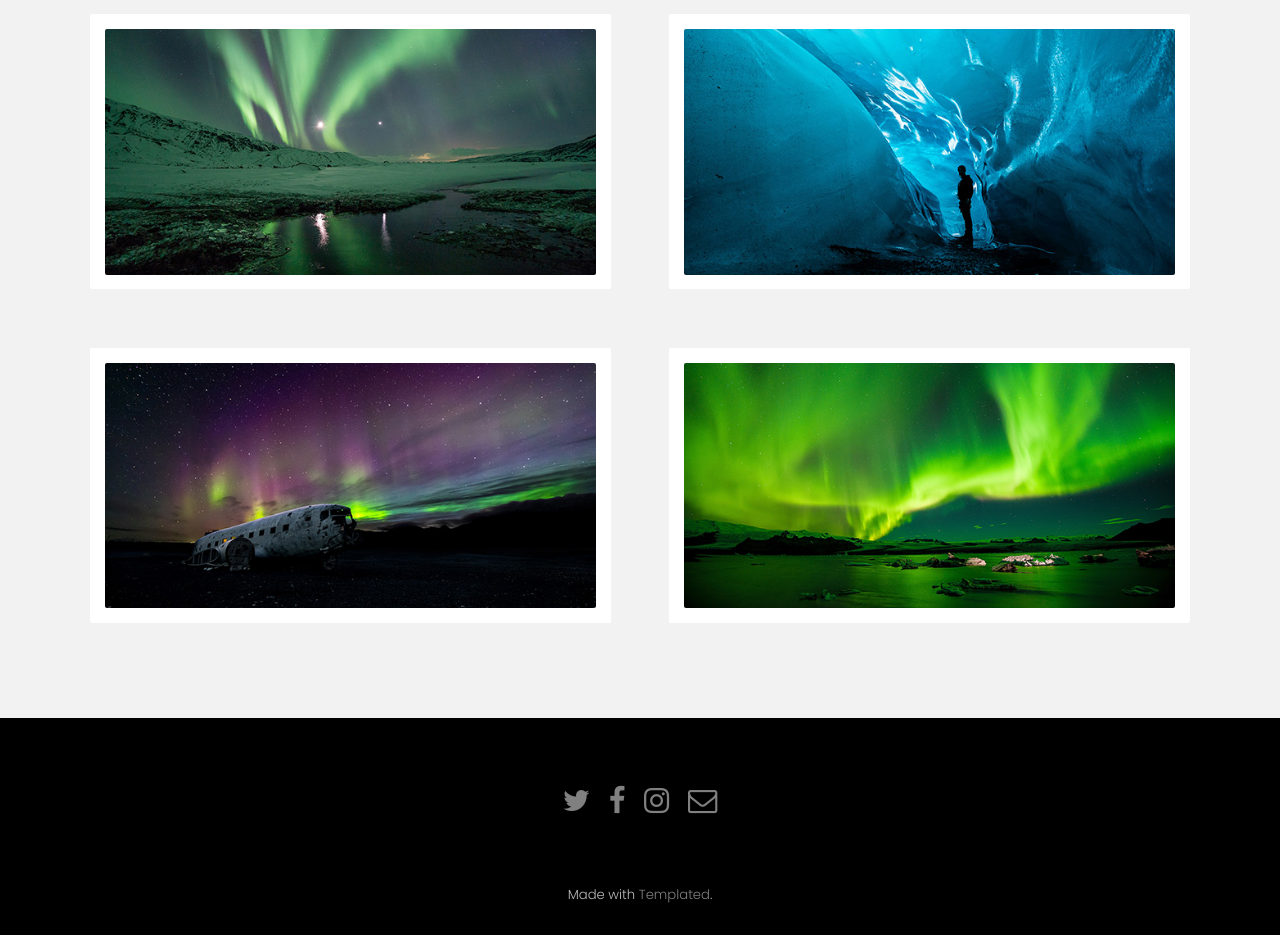
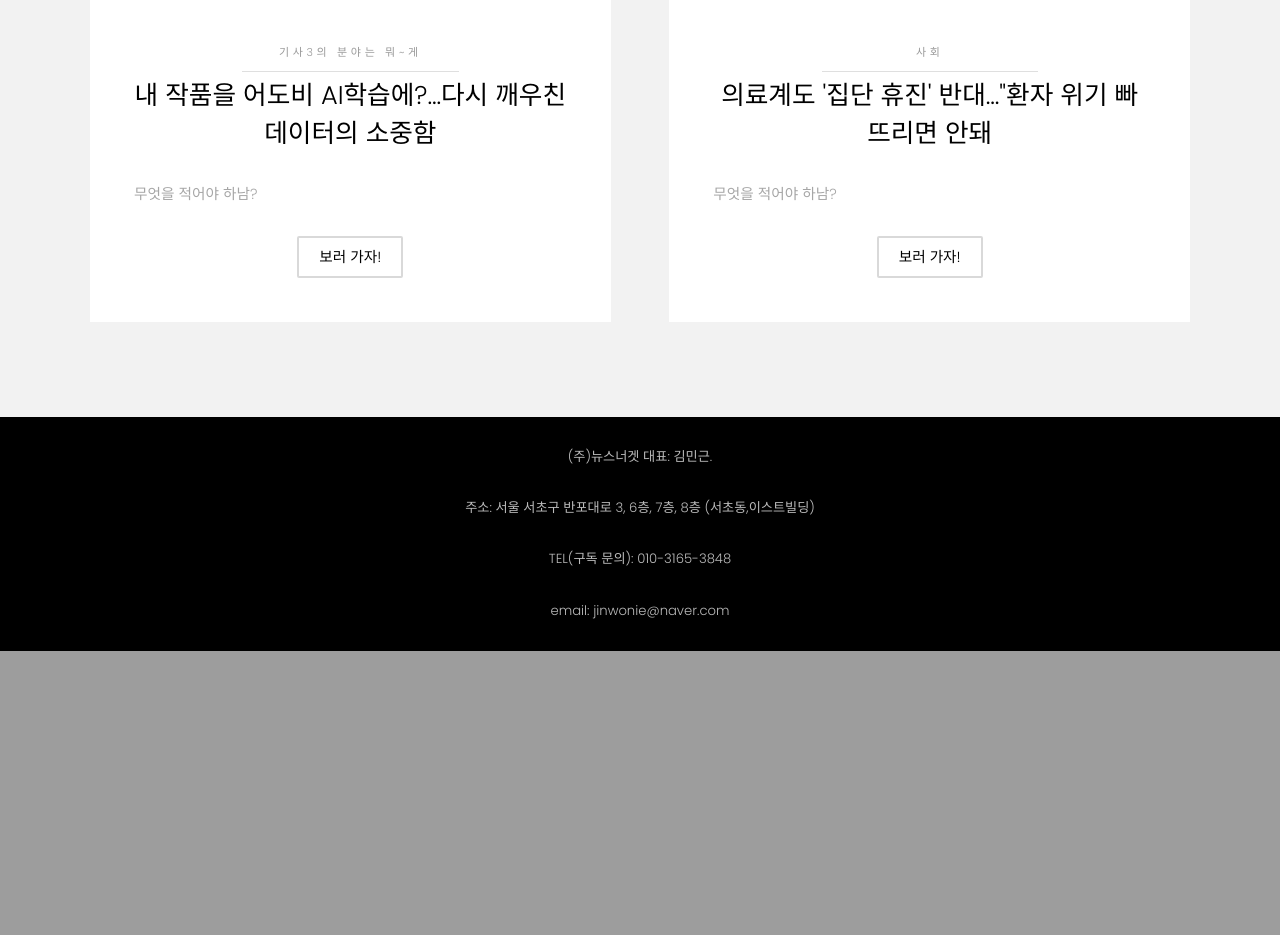
Before and after one commit to nwsugz/EasyNews, a Flask app: page / in a window 1280 px wide. Shown: the part 1829-2764 px from the top of the page. After the commit the page ends 2480 px from the top, so only its background shows below. Run offline with Flask 3, Linux system fonts and the light colour scheme.

Commit message:
apply imgs

```diff
--- a/app/static/css/main.css
+++ b/app/static/css/main.css
@@ -4001,7 +4001,7 @@
 /* Banner */
 
 	.banner {
-		background-color: #8a4680;
+		background-color: #FFFFFF;
 		color: #e2d1df;
 		padding: 8em 0;
 		position: relative;
--- a/app/templates/index.html
+++ b/app/templates/index.html
@@ -12,43 +12,42 @@
 	<body>
 
 		<!-- Header -->
-			<header id="header" class="alt"><div class="logo"><a href="index"></span></a></div>
+			<header id="header" class="alt"><div class="logo"><img src="static/images/nugget.PNG" width="40" height="40" margin-top : 10px><a href="index"> News <span>nugget</span></a></div>
 				<a href="#menu">Menu</a>
 			</header><!-- Nav --><nav id="menu"><ul class="links"><li><a href="index">Home</a></li>
-					<li><a href="generic">Generic</a></li>
-					<li><a href="elements">Elements</a></li>
-				</ul></nav><!-- Banner --><section class="banner full"><article><img src="static/images/slide01.jpg" alt="" width="1440" height="961"><div class="inner">
-						<header><p>A free responsive web site template by <a href="https://templated.co">TEMPLATED</a></p>
-							<h2>안녕하세요 천진원입니다</h2>
+					<li><a href="generic">내 정보</a></li>
+					<li><a href="elements">설정</a></li>
+				</ul></nav><!-- Banner --><section class="banner full"><article><img src="static/images/AI.jpg" alt="" width="1440" height="961"><div class="inner">
+						<header><p>Artificial intelligence</a></p>
+							<h2>인공지능</h2>
 						</header></div>
-				</article><article><img src="static/images/slide02.jpg" alt="" width="1440" height="961"><div class="inner">
-						<header><p>Lorem ipsum dolor sit amet nullam feugiat</p>
-							<h2>발표 시작하겠습니다</h2>
+				</article><article><img src="static/images/Economy.png" alt="" width="1440" height="961"><div class="inner">
+						<header><p>Economy</p>
+							<h2>경제</h2>
 						</header></div>
-				</article><article><img src="static/images/slide03.jpg" alt="" width="1440" height="962"><div class="inner">
-						<header><p>Sed cursus aliuam veroeros lorem ipsum nullam</p>
-							<h2>Tempus</h2>
+				</article><article><img src="static/images/Culture.png" alt="" width="1440" height="962"><div class="inner">
+						<header><p>Culture</p>
+							<h2>문화</h2>
 						</header></div>
-				</article><article><img src="static/images/slide04.jpg" alt="" width="1440" height="961"><div class="inner">
-						<header><p>Adipiscing lorem ipsum feugiat sed phasellus consequat</p>
-							<h2>Etiam</h2>
+				</article><article><img src="static/images/Global.png" alt="" width="1440" height="961"><div class="inner">
+						<header><p>Global</p>
+							<h2>세계</h2>
 						</header></div>
-				</article><article><img src="static/images/slide05.jpg" alt="" width="1440" height="962"><div class="inner">
-						<header><p>Ipsum dolor sed magna veroeros lorem ipsum</p>
-							<h2>Adipiscing</h2>
+				</article><article><img src="static/images/Society.png" alt="" width="1440" height="962"><div class="inner">
+						<header><p>Society</p>
+							<h2>사회</h2>
 						</header></div>
 				</article></section><!-- One --><section id="one" class="wrapper style2"><div class="inner">
 					<div class="grid-style">
-
 						<div>
 							<div class="box">
 								<div class="image fit">
-									<img src="static/images/pic02.jpg" alt="" width="600" height="300"></div>
+									<img src="static/images/result1.jpg" alt="" width="600" height="300"></div>
 								<div class="content">
-									<header class="align-center"><p>maecenas sapien feugiat ex purus</p>
-										<h2>Lorem ipsum dolor</h2>
-									</header><p> Cras aliquet urna ut sapien tincidunt, quis malesuada elit facilisis. Vestibulum sit amet tortor velit. Nam elementum nibh a libero pharetra elementum. Maecenas feugiat ex purus, quis volutpat lacus placerat malesuada.</p>
-									<footer class="align-center"><a href="#" class="button alt">Learn More</a>
+									<header class="align-center"><p>기사1의 분야는 뭐~게</p>
+										<h2>급발진 의심사고 시 제조사가 결함 입증해야"…도현이법 재청원</h2>
+									</header><p> 무엇을 적어야 하남? </p>
+									<footer class="align-center"><a href="#" class="button alt">보러 가자!</a>
 									</footer></div>
 							</div>
 						</div>
@@ -56,23 +55,55 @@
 						<div>
 							<div class="box">
 								<div class="image fit">
-									<img src="static/images/pic03.jpg" alt="" width="600" height="300"></div>
+									<img src="static/images/result4.jpg" alt="" width="600" height="300"></div>
 								<div class="content">
-									<header class="align-center"><p>mattis elementum sapien pretium tellus</p>
-										<h2>Vestibulum sit amet</h2>
-									</header><p> Cras aliquet urna ut sapien tincidunt, quis malesuada elit facilisis. Vestibulum sit amet tortor velit. Nam elementum nibh a libero pharetra elementum. Maecenas feugiat ex purus, quis volutpat lacus placerat malesuada.</p>
-									<footer class="align-center"><a href="#" class="button alt">Learn More</a>
+									<header class="align-center"><p>기사2의 분야는 뭐~게</p>
+										<h2>현대차 노사, 장애 아동 위한 교통안전 체험 행사 지원</h2>
+									</header><p> 무엇을 적어야 하남? </p>
+									<footer class="align-center"><a href="#" class="button alt">보러 가자!</a>
+									</footer></div>
+							</div>
+						</div>
+
+					</div>
+			<!-- add -->
+					<div class="grid-style">
+						<div>
+							<div class="box">
+								<div class="image fit">
+									<img src="static/images/result7.jpg" alt="" width="600" height="300"></div>
+								<div class="content">
+									<header class="align-center"><p>기사3의 분야는 뭐~게</p>
+										<h2>내 작품을 어도비 AI학습에?…다시 깨우친 데이터의 소중함</h2>
+									</header><p> 무엇을 적어야 하남? </p>
+									<footer class="align-center"><a href="#" class="button alt">보러 가자!</a>
+									</footer></div>
+							</div>
+						</div>
+
+						<div>
+							<div class="box">
+								<div class="image fit">
+									<img src="static/images/result33.jpg" alt="" width="600" height="300"></div>
+								<div class="content">
+									<header class="align-center"><p>사회</p>
+										<h2>의료계도 '집단 휴진' 반대…"환자 위기 빠뜨리면 안돼</h2>
+									</header><p> 무엇을 적어야 하남? </p>
+									<footer class="align-center"><a href="#" class="button alt">보러 가자!</a>
 									</footer></div>
 							</div>
 						</div>
 
 					</div>
 				</div>
-			</section><!-- Two --><section id="two" class="wrapper style3"><div class="inner">
-					<header class="align-center"><p>Nam vel ante sit amet libero scelerisque facilisis eleifend vitae urna</p>
-						<h2>Morbi maximus justo</h2>
-					</header></div>
-			</section><!-- Three --><section id="three" class="wrapper style2"><div class="inner">
+<!--			</section>&lt;!&ndash; Two &ndash;&gt;<section id="two" class="wrapper style3"><div class="inner">-->
+<!--					<header class="align-center"><p>Nam vel ante sit amet libero scelerisque facilisis eleifend vitae urna</p>-->
+<!--						<h2>Morbi maximus justo</h2>-->
+<!--					</header></div>-->
+			</section>
+		<!-- Three -->
+		<!--
+		<section id="three" class="wrapper style2"><div class="inner">
 					<header class="align-center"><p class="special">Nam vel ante sit amet libero scelerisque facilisis eleifend vitae urna</p>
 						<h2>Morbi maximus justo</h2>
 					</header><div class="gallery">
@@ -98,14 +129,32 @@
 						</div>
 					</div>
 				</div>
-			</section><!-- Footer --><footer id="footer"><div class="container">
+			</section>
+			-->
+			<!-- Footer -->
+		<!--
+		<footer id="footer"><div class="container">
 					<ul class="icons"><li><a href="#" class="icon fa-twitter"><span class="label">Twitter</span></a></li>
 						<li><a href="#" class="icon fa-facebook"><span class="label">Facebook</span></a></li>
 						<li><a href="#" class="icon fa-instagram"><span class="label">Instagram</span></a></li>
 						<li><a href="#" class="icon fa-envelope-o"><span class="label">Email</span></a></li>
 					</ul></div>
-			</footer><div class="copyright">
-			Made with <a href="https://templated.co/">Templated</a>.
+			</footer>
+			-->
+		<div class="copyright">
+
+		</div>
+		<div class="copyright">
+			(주)뉴스너겟 대표: 김민근.
+		</div>
+		<div class="copyright">
+			주소: 서울 서초구 반포대로 3, 6층, 7층, 8층 (서초동,이스트빌딩)
+		</div>
+		<div class="copyright">
+			TEL(구독 문의): 010-3165-3848
+		</div>
+		<div class="copyright">
+			email: jinwonie@naver.com
 		</div>
 
 		<!-- Scripts -->
```
Also changed, not shown: app/static/images/Culture.png (added), app/static/images/Economy.png (added), app/static/images/Global.png (added), app/static/images/Society.png (added), app/static/images/nugget.PNG (added), 7 other files.
